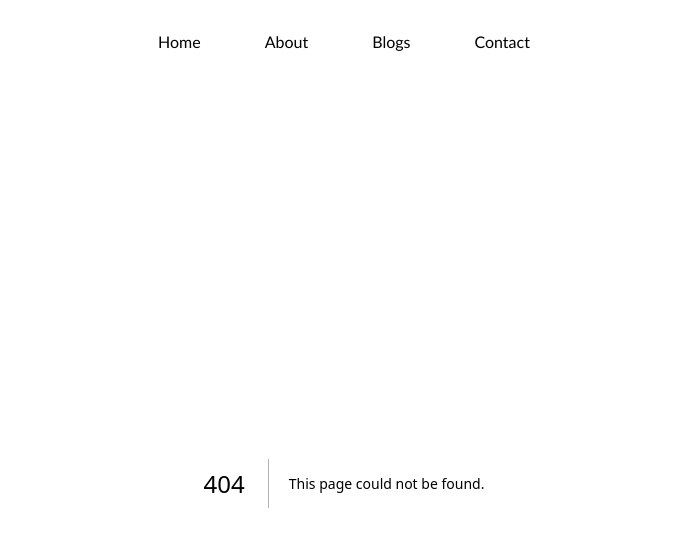
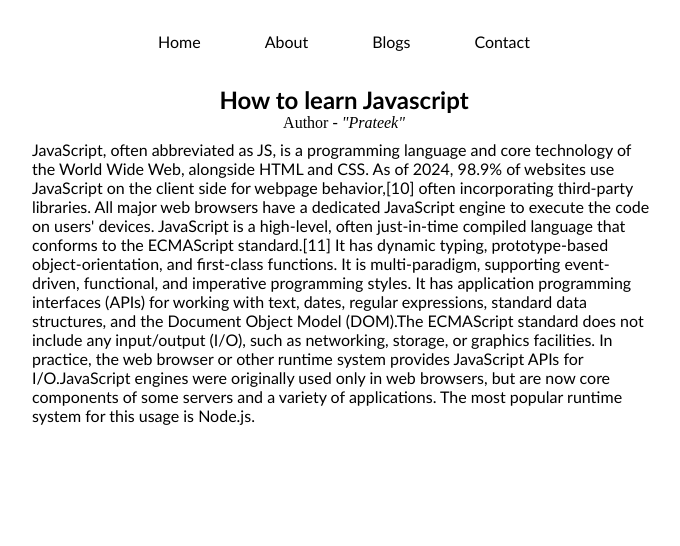
Before and after one commit to pkcoder471/codingblogs, a Next.js app: page /blogPost/How-to-learn-javascript in a window 1280 px wide. Before the commit this address had no page. Shown: the top 546 px of the page, without its empty margins (296-976 px from the left). Built offline with nearby package versions, Linux system fonts and the light colour scheme.

Commit message:
client side work and css

```diff
--- a/public/Blogdata/How-to-learn-javascript.json
+++ b/public/Blogdata/How-to-learn-javascript.json
@@ -1,6 +1,7 @@
 {
     "title":"How to learn Javascript",
     "content":"JavaScript, often abbreviated as JS, is a programming language and core technology of the World Wide Web, alongside HTML and CSS. As of 2024, 98.9% of websites use JavaScript on the client side for webpage behavior,[10] often incorporating third-party libraries. All major web browsers have a dedicated JavaScript engine to execute the code on users' devices. JavaScript is a high-level, often just-in-time compiled language that conforms to the ECMAScript standard.[11] It has dynamic typing, prototype-based object-orientation, and first-class functions. It is multi-paradigm, supporting event-driven, functional, and imperative programming styles. It has application programming interfaces (APIs) for working with text, dates, regular expressions, standard data structures, and the Document Object Model (DOM).The ECMAScript standard does not include any input/output (I/O), such as networking, storage, or graphics facilities. In practice, the web browser or other runtime system provides JavaScript APIs for I/O.JavaScript engines were originally used only in web browsers, but are now core components of some servers and a variety of applications. The most popular runtime system for this usage is Node.js.",
-    "author": "Prateek"
+    "author": "Prateek",
+    "slug":"How-to-learn-javascript"
 
 }
--- a/public/Blogdata/How-to-learn-nextJs.json
+++ b/public/Blogdata/How-to-learn-nextJs.json
@@ -1,6 +1,8 @@
 {
     "title":"How to learn NextJS",
     "content":"JavaScript, often abbreviated as JS, is a programming language and core technology of the World Wide Web, alongside HTML and CSS. As of 2024, 98.9% of websites use JavaScript on the client side for webpage behavior,[10] often incorporating third-party libraries. All major web browsers have a dedicated JavaScript engine to execute the code on users' devices. JavaScript is a high-level, often just-in-time compiled language that conforms to the ECMAScript standard.[11] It has dynamic typing, prototype-based object-orientation, and first-class functions. It is multi-paradigm, supporting event-driven, functional, and imperative programming styles. It has application programming interfaces (APIs) for working with text, dates, regular expressions, standard data structures, and the Document Object Model (DOM).The ECMAScript standard does not include any input/output (I/O), such as networking, storage, or graphics facilities. In practice, the web browser or other runtime system provides JavaScript APIs for I/O.JavaScript engines were originally used only in web browsers, but are now core components of some servers and a variety of applications. The most popular runtime system for this usage is Node.js.",
-    "author": "Kabir"
+    "author": "Kabir",
+    "slug":"How-to-learn-nextJs"
+
 
 }
--- a/public/Blogdata/How-to-learn-reactJs.json
+++ b/public/Blogdata/How-to-learn-reactJs.json
@@ -1,6 +1,7 @@
 {
     "title":"How to learn ReactJS",
     "content":"JavaScript, often abbreviated as JS, is a programming language and core technology of the World Wide Web, alongside HTML and CSS. As of 2024, 98.9% of websites use JavaScript on the client side for webpage behavior,[10] often incorporating third-party libraries. All major web browsers have a dedicated JavaScript engine to execute the code on users' devices. JavaScript is a high-level, often just-in-time compiled language that conforms to the ECMAScript standard.[11] It has dynamic typing, prototype-based object-orientation, and first-class functions. It is multi-paradigm, supporting event-driven, functional, and imperative programming styles. It has application programming interfaces (APIs) for working with text, dates, regular expressions, standard data structures, and the Document Object Model (DOM).The ECMAScript standard does not include any input/output (I/O), such as networking, storage, or graphics facilities. In practice, the web browser or other runtime system provides JavaScript APIs for I/O.JavaScript engines were originally used only in web browsers, but are now core components of some servers and a variety of applications. The most popular runtime system for this usage is Node.js.",
-    "author": "Navneet"
+    "author": "Navneet",
+    "slug":"How-to-learn-reactJs"
 
 }
--- /dev/null
+++ b/src/pages/blogPost/[slug].js
@@ -0,0 +1,32 @@
+import React, { useEffect, useState } from 'react'
+import { useRouter } from 'next/router'
+import styles from '../../styles/blogpost.module.css'
+const blog = () => {
+
+    const router = useRouter();
+    const slug = router.query.slug;
+    const [blog, setblog] = useState({})
+
+    useEffect(() => {
+        const getBlog = async () => {
+        const response = await fetch(`http://localhost:3000/api/getBlog?slug=${slug}`, {
+            method: "GET",
+        });
+        const data = await response.json();
+        setblog(data);
+        }
+        getBlog();
+    }, [slug])
+
+    return (
+        <div className={styles.container}>
+            <div className={styles.blogwrapper}>
+                <h2 className={styles.title}>{blog.title}</h2>
+                <div><span>Author -</span> <span className={styles.author}>"{blog.author}"</span></div>
+                <p className={styles.content}>{blog.content}</p>
+            </div>
+        </div>
+    )
+}
+
+export default blog
--- /dev/null
+++ b/src/styles/blogpost.module.css
@@ -0,0 +1,27 @@
+.container{
+    margin-top: 2px;
+    display: flex;
+    flex-direction: column;
+    align-items: center;
+    min-height: 100vh;
+  }
+  .blog{
+      padding: 1.5rem;
+  }
+  .title{
+      font-family: 'Gill Sans', 'Gill Sans MT', Calibri, 'Trebuchet MS', sans-serif;
+  }
+  .content{
+      font-size: 1rem;
+      padding: 0.5rem;
+      font-family: 'Gill Sans', 'Gill Sans MT', Calibri, 'Trebuchet MS', sans-serif;
+  }
+  .blogwrapper{
+    width: 50%;
+    display: flex;
+    flex-direction: column;
+    align-items: center;
+  }
+  .author{
+    font-style: italic;
+  }
--- /dev/null
+++ b/src/styles/blogs.module.css
@@ -0,0 +1,18 @@
+.container{
+  margin-top: 2px;
+  display: flex;
+  flex-direction: column;
+  align-items: center;
+  min-height: 100vh;
+}
+.blog{
+    padding: 1.5rem;
+}
+.title{
+    font-family: 'Gill Sans', 'Gill Sans MT', Calibri, 'Trebuchet MS', sans-serif;
+}
+.content{
+    font-size: 1rem;
+    padding: 0.5rem;
+    font-family: 'Gill Sans', 'Gill Sans MT', Calibri, 'Trebuchet MS', sans-serif;
+}
```
Also changed, not shown: src/pages/blogs.js (+6 -5 lines).
